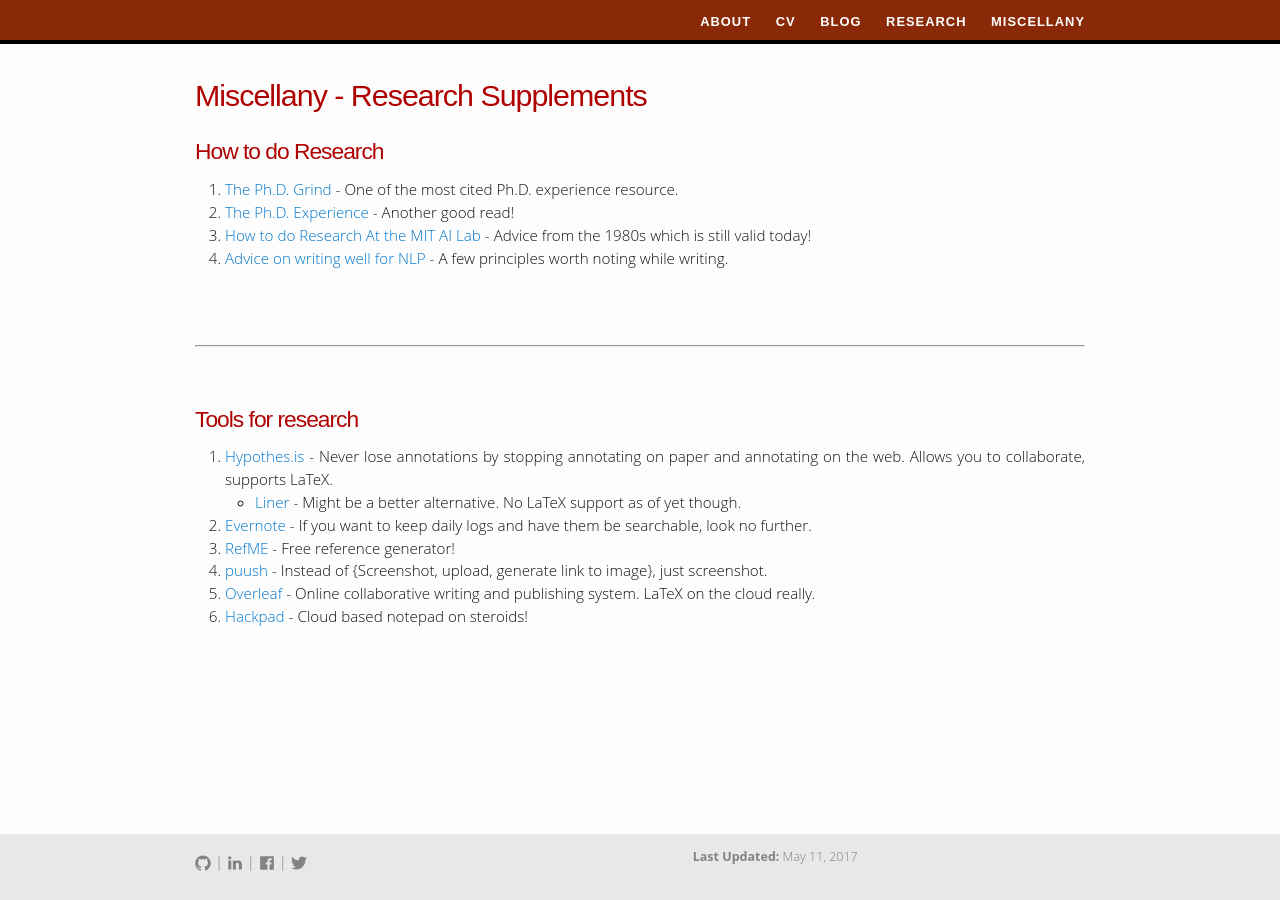
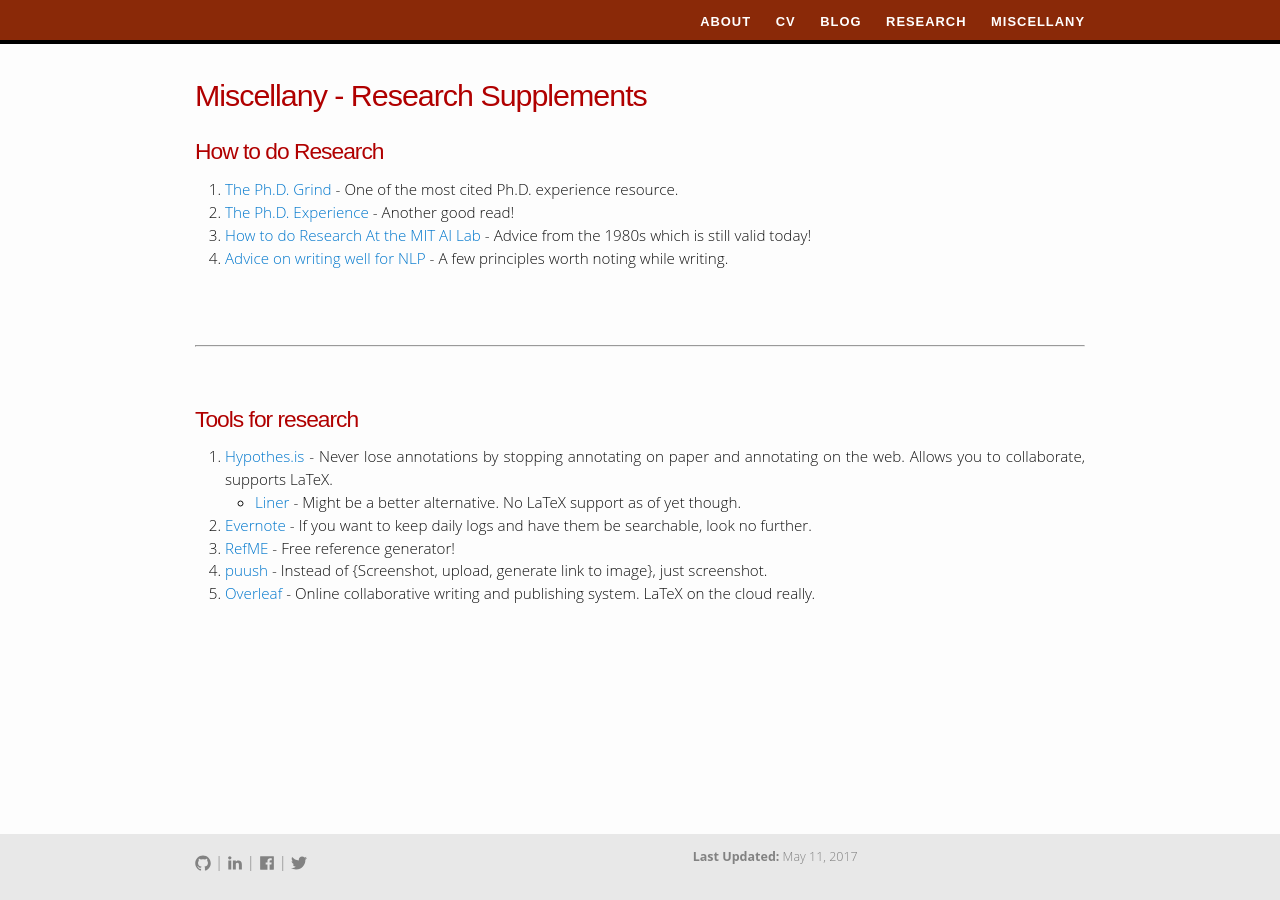
Before and after one commit to dhawaljoh/dhawaljoh.github.io, a Jekyll site: the page built from miscellany/research-supplements.md, in a window 1280 px wide. Built offline with Jekyll 4.4.1, drawn with Linux system fonts in a browser that asks for light colours.

Commit message:
removed hackpad from miscellany

```diff
--- a/miscellany/research-supplements.md
+++ b/miscellany/research-supplements.md
@@ -26,4 +26,3 @@ Tools for research
 3. [RefME](https://www.refme.com/){:target="_blank"} - Free reference generator!
 4. [puush](http://puush.me/){:target="_blank"} - Instead of {Screenshot, upload, generate link to image}, just screenshot.
 5. [Overleaf](https://www.overleaf.com/dash){:target="_blank"} - Online collaborative writing and publishing system. LaTeX on the cloud really.
-6. [Hackpad](https://hackpad.com/){:target="_blank"} - Cloud based notepad on steroids!
```
